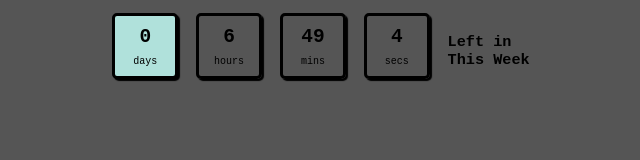
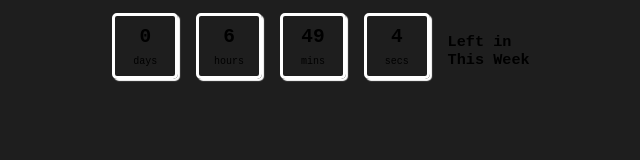
Before and after one commit to tsissoko/redesigned-systems, a plain HTML site: page minimal.index.html in a window 1280 px wide. Shown: the whole page, without its empty margins (319-959 px from the left). Drawn offline with Linux system fonts and the light colour scheme.

Commit message:
Update minimal.index.html

```diff
--- a/minimal.index.html
+++ b/minimal.index.html
@@ -10,7 +10,7 @@
         body{
             text-align: center;
             font-family: monospace;
-            background-color: #555555;
+            background-color: #1E1E1E;
         }
         .box{
             display: inline-block;
@@ -19,9 +19,9 @@
             border-radius: 5px;
             min-width: 40px;
             height: 40px;
-            border: 3px solid #000000;
+            border: 3px solid #ffffff;
             border-radius: 5px;
-            box-shadow: 2px 2px 1px 0px #000000;
+            box-shadow: 2px 2px 1px 0px #ffffff;
         }
 
         h2{
@@ -40,7 +40,7 @@
         }
 
         #days{
-            background-color:  #B0E1DB; ;
+            background-color:  ##CACAF9; ;
         }
 
 
```
